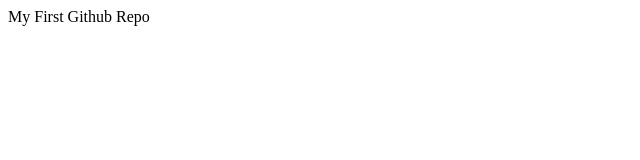
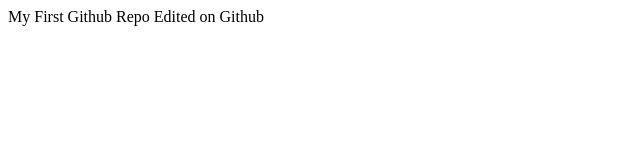
Before and after one commit to hs0078/git-course-repo, a plain HTML site: page index.html in a window 1280 px wide. Shown: the whole page, without its empty margins (0-640 px from the left). Drawn offline with Linux system fonts and the light colour scheme.

Commit message:
Edited on github

```diff
--- a/index.html
+++ b/index.html
@@ -1,6 +1,6 @@
 <!DOCTYPE html>
 <html>
   <body>
-    My First Github Repo
+    My First Github Repo Edited on Github
   </body
 <html>
```
